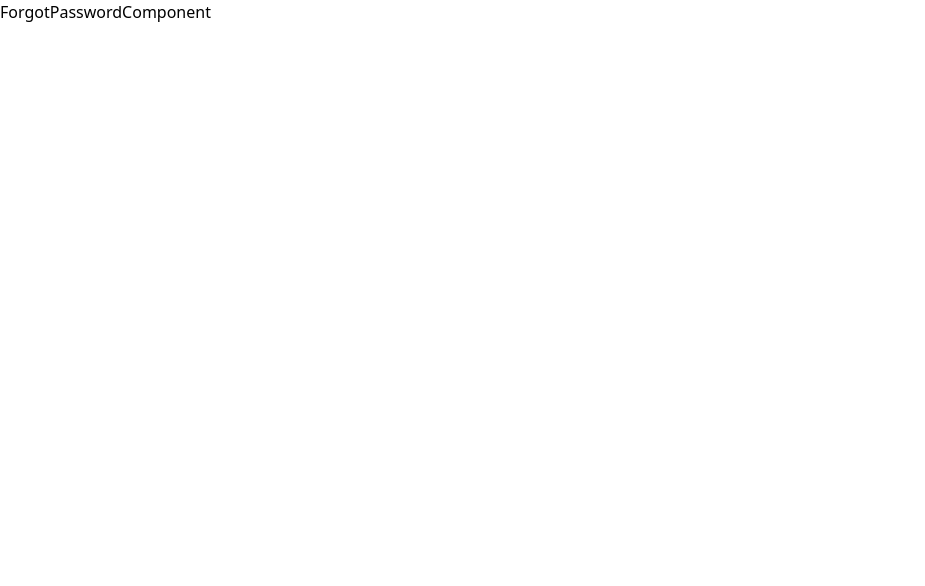
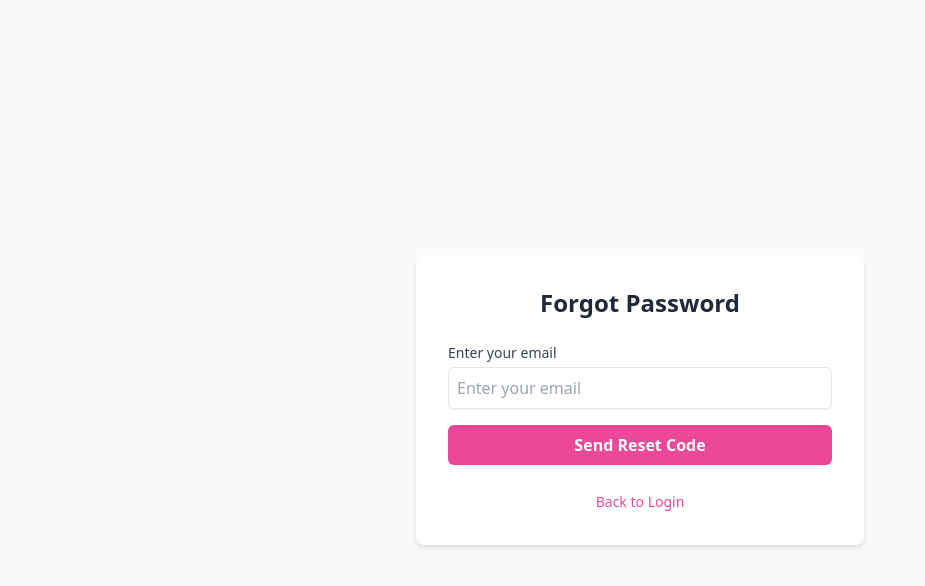
Before and after one commit to humaira-reactdev/Florist, a React (Vite) app: page /forgotpass in a window 1280 px wide. Shown: the top 586 px of the page, without its empty margins (0-925 px from the left). Built offline with nearby package versions, Linux system fonts and the light colour scheme.

Commit message:
Shop and Component

```diff
--- a/src/Components/ContactComponent.jsx
+++ b/src/Components/ContactComponent.jsx
@@ -1,24 +1,48 @@
 import HeadingComponent from './HeadingComponent';
-import FooterComponent from './FooterComponent';
-import FollowUscomponent from './FollowUscomponent';
 import { FaMapMarkerAlt, FaPhoneAlt, FaEnvelope } from "react-icons/fa";
 import { useState } from 'react';
 
 const ContactComponent = () => {
-  const [email, setEmail]           = useState('');
-  const [emailError, setEmailError] = useState('');
+  const [email, setEmail]                = useState('');
+  const [emailError, setEmailError]      = useState('');
+  const [message, setMessage]            = useState('');
+  const [messageError, setMessageError]  = useState('');
 
-  // Function to handle email validation
-  const validateEmail = (e) => {
-    const inputEmail = e.target.value;
-    setEmail(inputEmail);
+  // Email validation
+  const handleEmailChange = (e) => {
+    setEmail(e.target.value);
+    setEmailError('');
+  };
 
-    // Show error if the email field is empty
-    if (inputEmail === '') {
+  // Message change
+  const handleMessageChange = (e) => {
+    setMessage(e.target.value);
+    setMessageError('')
+  };
+
+  // Form validation
+  const handleSubmit = (e) => {
+    e.preventDefault(); // Prevent page refresh
+
+    // Validate email
+    if (!email) {
       setEmailError('Email is required');
-    } else {
-      setEmailError(''); // Clear the error if email is entered
+    }else {
+      if (!message){
+        setMessageError('Message is required');
+        return;
+      }
     }
+
+    // Optionally add more validation (e.g., regex for email format)
+
+    // Handle form submission (e.g., send data to an API)
+    console.log('Email:', email);
+    console.log('Message:', message);
+
+    // Clear form after submission
+    setEmail('');
+    setMessage('');
   };
 
   return (
@@ -61,26 +85,31 @@ const ContactComponent = () => {
               {/* Middle section: Contact Form */}
               <div className="col-span-1">
                 <h2 className="text-4xl font-bold mb-6">Contact us</h2>
-                <form className="space-y-4">
+                <form onSubmit={handleSubmit} className="space-y-4">
                   <input
                     type="email"
                     placeholder="Email"
                     value={email}
-                    onChange={validateEmail} // Call the validation function on change
+                    onChange={handleEmailChange} // Call the validation function on change
                     className={`w-full p-3 border border-gray-300 rounded focus:outline-none focus:ring-2 focus:ring-gray-400 ${emailError && 'border-red-500'}`}
                   />
                   {/* Displaying error message */}
-                  {emailError && <p className="text-red-500">{emailError}</p>}
+                  <p className="text-red-500">{emailError}</p>
 
                   <textarea
-                    rows="5"
+                    rows="3"
                     placeholder="Message"
+                    value={message}
+                    onChange={handleMessageChange}
                     className="w-full p-3 border border-gray-300 rounded focus:outline-none focus:ring-2 focus:ring-gray-400"
                   ></textarea>
+
+                  {/* Displaying error message */}
+                   <p className="text-red-500">{messageError}</p>
+
                   <button
                     type="submit"
                     className="bg-black text-white font-bold py-3 px-6 rounded hover:bg-gray-800"
-                    disabled={!email || emailError} // Disable the button if no email or there's an error
                   >
                     SEND
                   </button>
@@ -103,8 +132,6 @@ const ContactComponent = () => {
           </div>
         </div>
       </div>
-
-      {/* Follow Us Component */}
     </div>
   );
 };
--- a/src/Components/ForgotPasswordComponent.jsx
+++ b/src/Components/ForgotPasswordComponent.jsx
@@ -1,9 +1,50 @@
-import React from 'react'
+import React, { useState } from 'react';
 
 const ForgotPasswordComponent = () => {
+  const [email, setEmail] = useState('');
+
+  const handleSubmit = (e) => {
+    e.preventDefault();
+    // Handle forgot password logic here
+    console.log('Password reset email sent to:', email);
+  };
+
   return (
-    <>ForgotPasswordComponent</>
-  )
-}
+    <div className="min-h-screen flex items-center justify-center bg-gray-50">
+      <div className="bg-white shadow-md rounded-lg p-8 max-w-md w-full">
+        <h2 className="text-2xl font-bold text-center text-gray-800 mb-6">Forgot Password</h2>
+        <form onSubmit={handleSubmit}>
+          <div className="mb-4">
+            <label className="block text-sm font-medium text-gray-700" htmlFor="email">
+              Enter your email
+            </label>
+            <input
+              type="email"
+              id="email"
+              className="mt-1 p-2 w-full border rounded-md shadow-sm focus:ring-pink-500 focus:border-pink-500"
+              placeholder="Enter your email"
+              value={email}
+              onChange={(e) => setEmail(e.target.value)}
+              required
+            />
+          </div>
 
-export default ForgotPasswordComponent
+          <button
+            type="submit"
+            className="w-full bg-pink-500 hover:bg-pink-600 text-white font-bold py-2 px-4 rounded-md focus:outline-none focus:ring-2 focus:ring-offset-2 focus:ring-pink-500"
+          >
+            Send Reset Code
+          </button>
+        </form>
+
+        <div className="mt-6 text-center">
+          <a href="/login" className="text-sm text-pink-500 hover:text-pink-600">
+            Back to Login
+          </a>
+        </div>
+      </div>
+    </div>
+  );
+};
+
+export default ForgotPasswordComponent;
--- a/src/Components/ShopComponent.jsx
+++ b/src/Components/ShopComponent.jsx
@@ -1,16 +1,89 @@
-import React from 'react'
-import HeadingComponent from './HeadingComponent'
-import FollowUscomponent from './FollowUscomponent'
-import FooterComponent from './FooterComponent'
+import { CiSearch, CiBag1, CiHeart } from "react-icons/ci";
+import HeadingComponent from './HeadingComponent';
+import { useEffect, useState } from 'react';
 
 const ShopComponent = () => {
+  const [products, setProducts] = useState([]);
+
+  // Fetch data from API
+  useEffect(() => {
+    fetch('https://api.jsonbin.io/v3/b/66f52a55acd3cb34a88c4cb2')
+      .then(response => response.json())
+      .then(data => setProducts(data.record))
+      .catch(error => console.error('Error:', error));
+  }, []);
+
   return (
-    <>
-      <HeadingComponent headingText={'Shop'} pageText={'SHOP'}/>
-      <FollowUscomponent/>
-      <FooterComponent/>
-    </>
-  )
-}
+    <div className="p-6">
+      <HeadingComponent headingText={'Shop'} pageText={'SHOP'} />
 
-export default ShopComponent
+      <div className="grid grid-cols-1 md:grid-cols-3 gap-6 mt-8 mb-20">
+        {products.length > 9 ? (
+          products.map((product) => (
+            <div key={product.id} className="relative group">
+              {/* Product Image */}
+              <img
+                src={product.img}
+                alt={product.name}
+                className="w-full h-64 object-cover rounded-lg"
+              />
+
+              {/* Icons and Add to Cart (hidden by default) */}
+              <div className="absolute top-[15%] inset-0 flex items-center justify-center opacity-0 group-hover:opacity-100 transition-opacity duration-500">
+                <div className="flex justify-center space-x-4 transform translate-x-[-100%] group-hover:translate-x-0 transition-transform duration-500">
+                  {/* Search Icon */}
+                  <div className="w-12 h-12 bg-white rounded-full flex justify-center items-center shadow-md cursor-pointer transform transition-all duration-500 hover:bg-[#F45D96] hover:text-white hover:rotate-[360deg]">
+                    <CiSearch className="text-black text-xl font-normal transition-all duration-500 hover:text-white" />
+                  </div>
+
+                  {/* Shopping Bag Icon */}
+                  <div className="w-12 h-12 bg-white rounded-full flex justify-center items-center shadow-md cursor-pointer transform transition-all duration-500 hover:bg-[#F45D96] hover:text-white hover:rotate-[360deg]">
+                    <CiBag1 className="text-black text-xl font-normal transition-all duration-500 hover:text-white" />
+                  </div>
+
+                  {/* Heart Icon */}
+                  <div className="w-12 h-12 bg-white rounded-full flex justify-center items-center shadow-md cursor-pointer transform transition-all duration-500 hover:bg-[#F45D96] hover:text-white hover:rotate-[360deg]">
+                    <CiHeart className="text-black text-xl font-normal transition-all duration-500 hover:text-white" />
+                  </div>
+                </div>
+              </div>
+
+              {/* Product Name and Price */}
+              <div className="text-center mt-4">
+                <h2 className="text-xl font-bold text-gray-800 group-hover:text-gray-500 transition-transform duration-300">
+                  {product.name}
+                </h2>
+                <div className="relative flex flex-col items-center">
+                  {/* Price */}
+                  <p className="text-lg mt-2 font-bold text-gray-700 transform transition-transform duration-500 group-hover:translate-x-[-100%] group-hover:opacity-0">
+                    {product.price}
+                  </p>
+
+                  {/* Add to Cart and Details Buttons */}
+                  <div className="flex space-x-4 mt-2">
+                    <button
+                      className="px-4 py-2 border-2 border-[#F45D96] bg-[#F45D96] text-white rounded-md opacity-0 group-hover:opacity-100 group-hover:translate-y-[-10px] transition-all duration-300 hover:bg-white hover:border-[#F45D96] hover:text-[#F45D96] hover:scale-105"
+                    >
+                      Add to Cart
+                    </button>
+
+                    {/* Details Button with White Background and Pink Border */}
+                    <button
+                      className="px-4 py-2 bg-white border-2 border-[#F45D96] text-[#F45D96] rounded-md opacity-0 group-hover:opacity-100 group-hover:translate-y-[-10px] transition-all duration-300 hover:bg-[#F45D96] hover:text-white hover:scale-105"
+                    >
+                      Details
+                    </button>
+                  </div>
+                </div>
+              </div>
+            </div>
+          ))
+        ) : (
+          <p className="text-center text-gray-600">Loading products...</p>
+        )}
+      </div>
+    </div>
+  );
+};
+
+export default ShopComponent;
```
